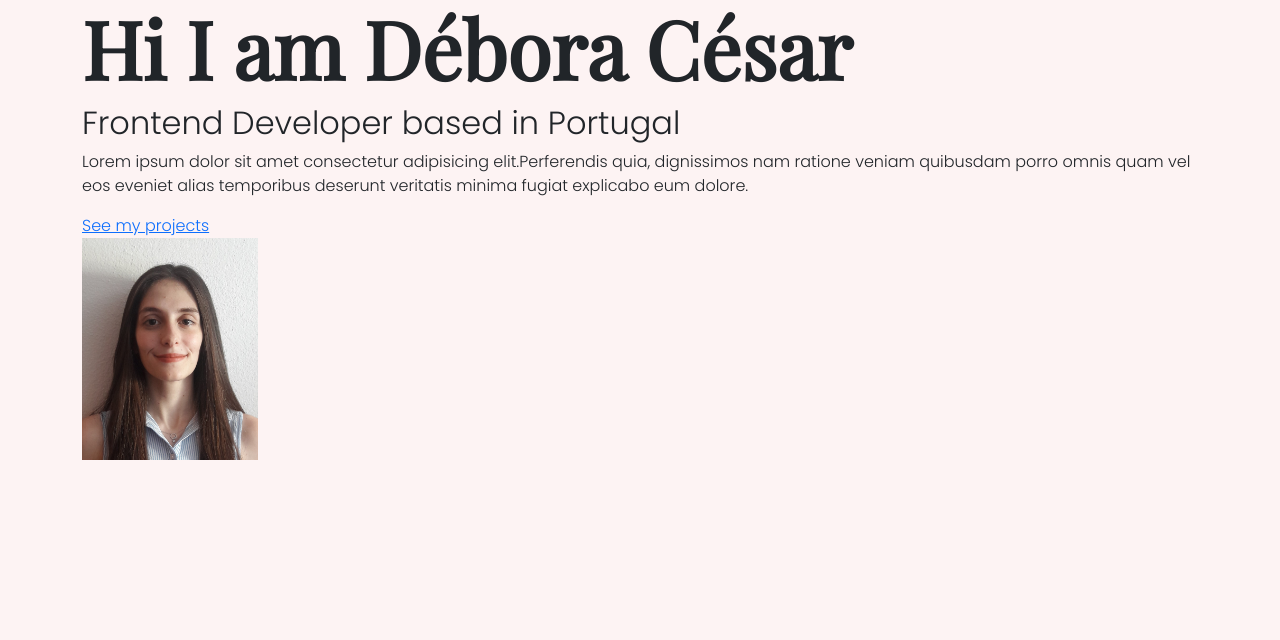
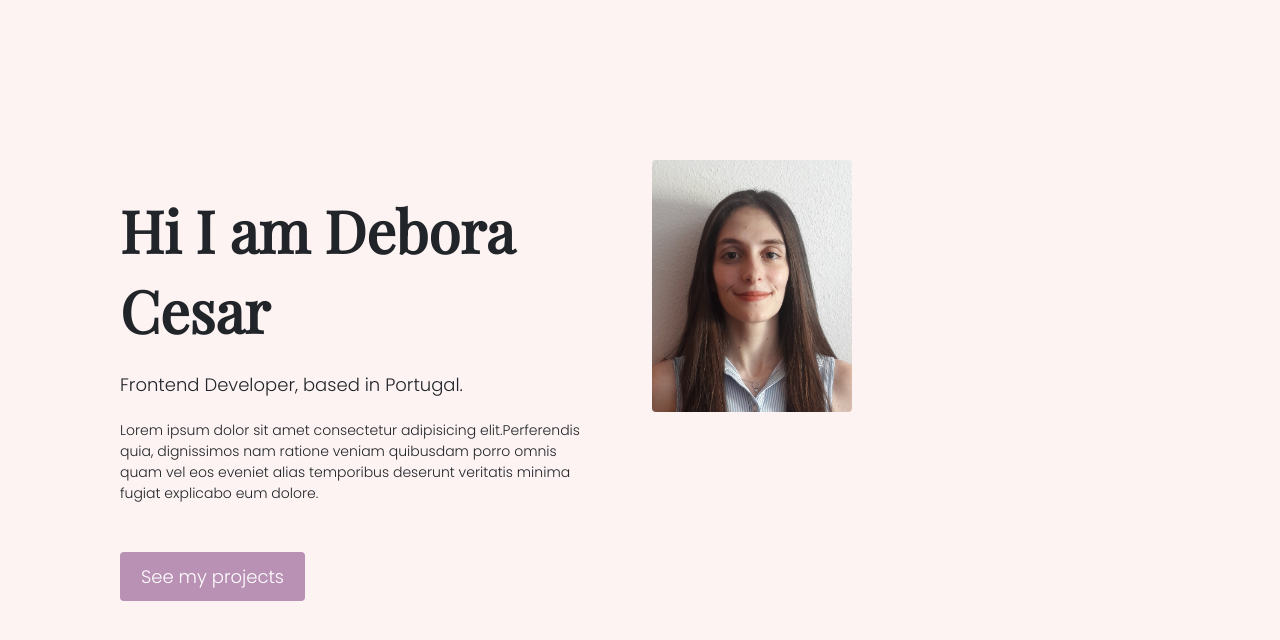
Before and after one commit to DeboraCesar/portfolio-project, a plain HTML site: page about.html in a window 1280 px wide. Drawn offline with nearby package versions, Linux system fonts and the light colour scheme.

Commit message:
About page CSS changes

```diff
--- a/about.html
+++ b/about.html
@@ -37,14 +37,21 @@
   <body>
     <div class="about-section container">
       <div class="row">
-        <div class="col-6"></div>
-        <h1>Hi I am Débora César</h1>
-        <h2>Frontend Developer based in Portugal</h2>
-        <p>
-            Lorem ipsum dolor sit amet consectetur adipisicing elit.Perferendis quia, dignissimos nam ratione veniam quibusdam porro omnis quam vel eos eveniet alias temporibus deserunt veritatis minima fugiat explicabo eum dolore.
-        </p>
-        <a href="">See my projects</a>
-        <img src="images/foto.jpg" class="img-fluid self-img-size" alt="" />
+        <div class="col-lg-6">
+          <div class="about-section-content">
+            <h1 class="mb-4">Hi I am Debora Cesar</h1>
+            <h2 class="mb-4">Frontend Developer, based in Portugal.</h2>
+            <p class="mb-5">
+              Lorem ipsum dolor sit amet consectetur adipisicing
+              elit.Perferendis quia, dignissimos nam ratione veniam quibusdam
+              porro omnis quam vel eos eveniet alias temporibus deserunt
+              veritatis minima fugiat explicabo eum dolore.
+            </p>
+            <a href="" class="btn btn-branding">See my projects</a>
+          </div>
+        </div>
+        <div class="col-lg-6">
+          <img src="images/foto.jpg" alt="" class="img-fluid self-img-size" />
         </div>
       </div>
     </div>
--- a/styles/portfolio.css
+++ b/styles/portfolio.css
@@ -40,6 +40,26 @@ p{
     font-size: 24px;
     font-weight: bold;
     line-height: 2;
+}
+.about-section {
+    padding: 160px 20px;
+}
+
+.about-section h1 {
+    font-size: 58px;
+    line-height: 80px;
+}
+
+.about-section h2 {
+    font-size: 18px;
+    font-family: var(--default-font-family);
+}
+.about-section p {
+    font-size: 14px;
+    font-family: var(--default-font-family);
+}
+.about-section-content {
+    margin: 30px;
 }
 .btn-branding {
     background: var(--branding-color);
```
